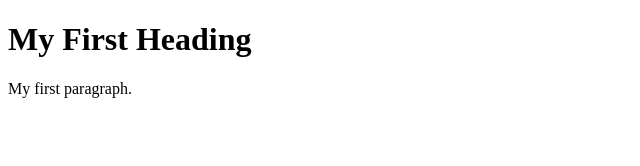
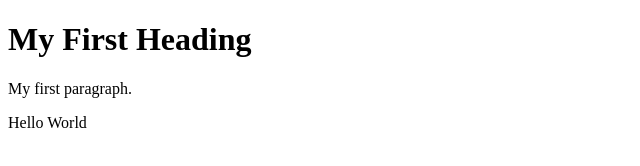
Before and after one commit to Janstamos21/Goodtones, a website: page index.html in a window 1280 px wide. Shown: the full height of the page, 0-640 px from the left. Drawn offline with Linux system fonts and the light colour scheme.

Commit message:
Using NPM

```diff
--- a/index.html
+++ b/index.html
@@ -7,6 +7,7 @@
 
 <h1>My First Heading</h1>
 <p>My first paragraph.</p>
+<p>Hello World</p>
 
 </body>
 </html>
```
Also changed, not shown: package.json (added, +24 -0 lines), 2 other files.
